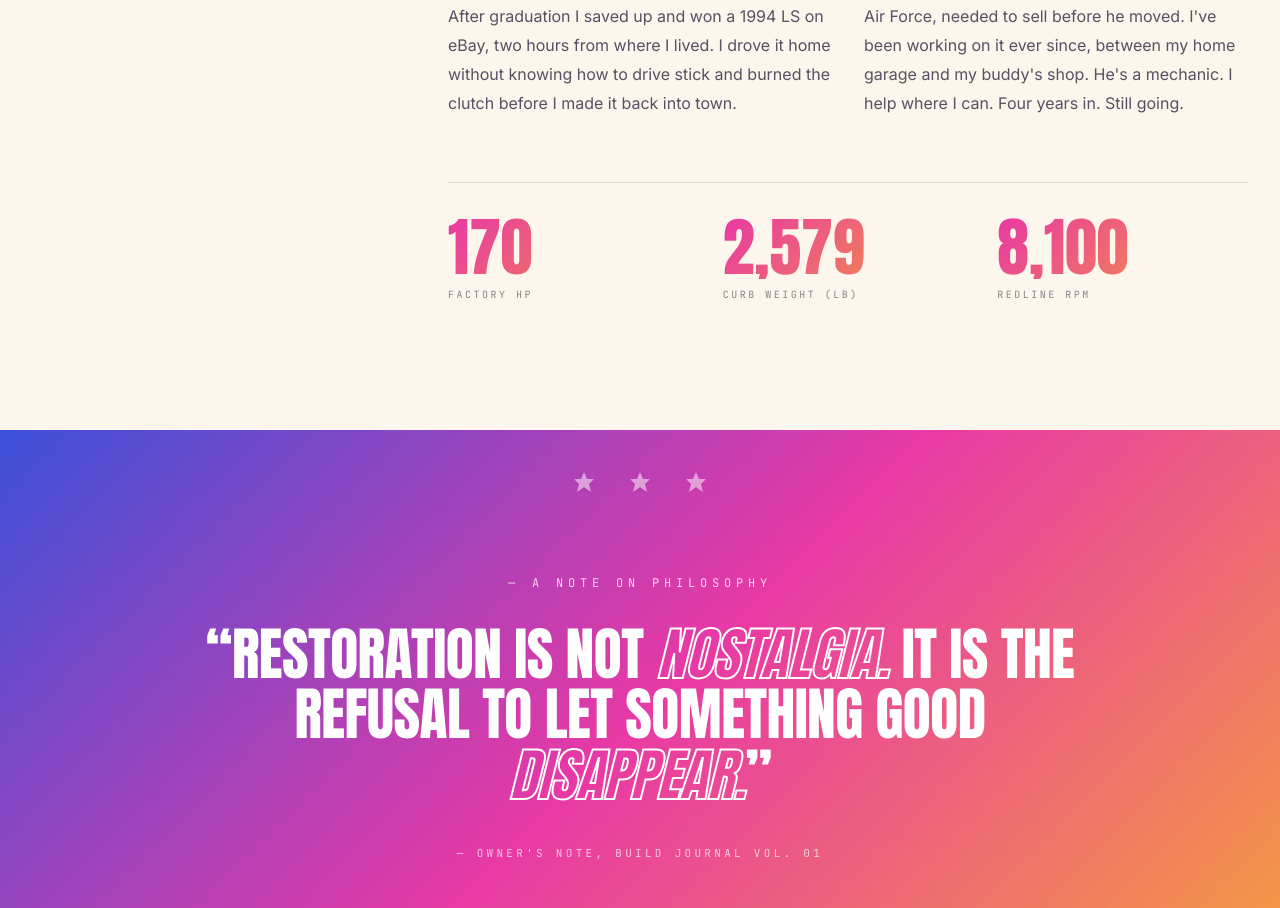
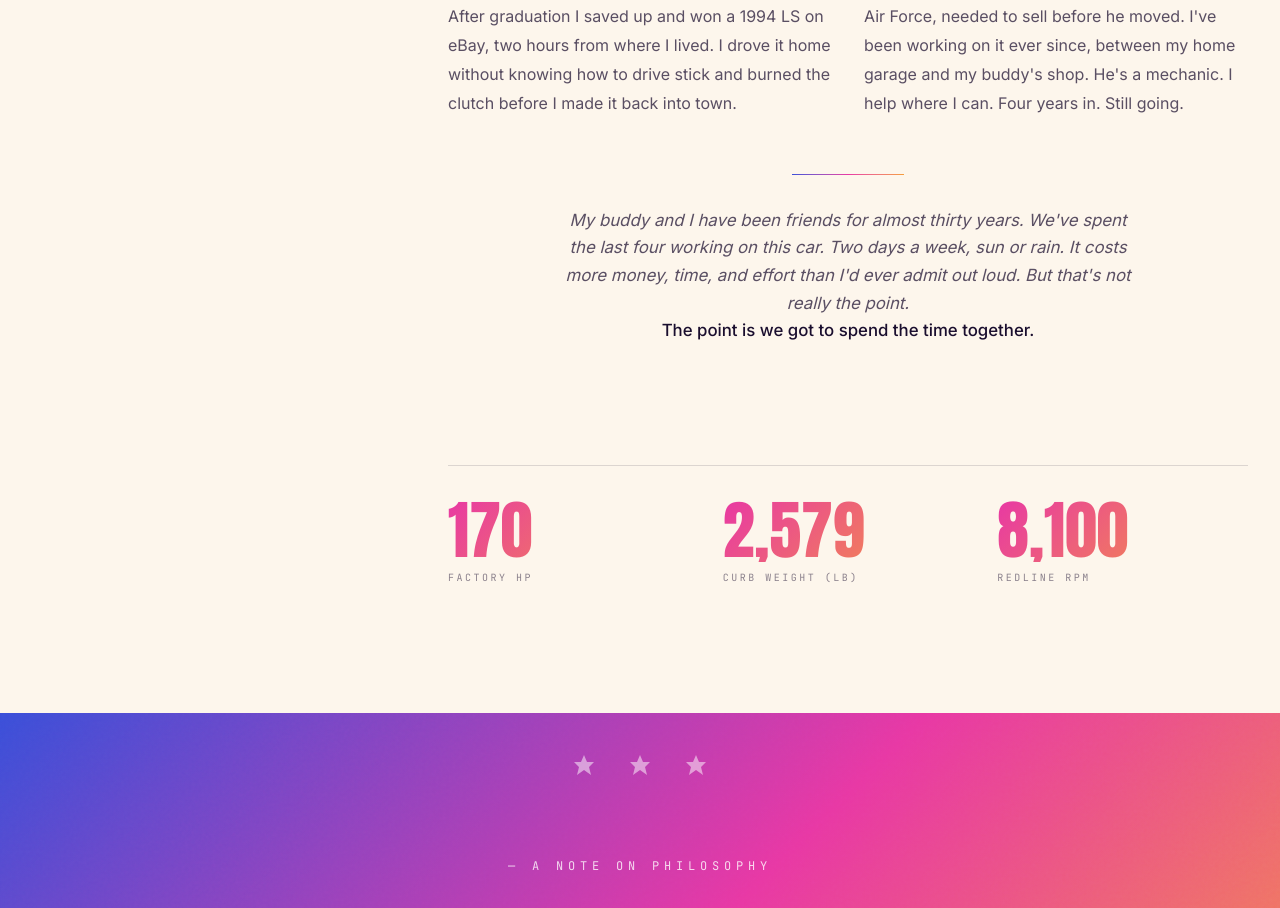
Before and after one commit to vizantirmarketing-alt/golden-era-integra, a Next.js app: page / in a window 1280 px wide. Shown: the part 1563-2471 px from the top of the page. Built offline with nearby package versions, Linux system fonts and the light colour scheme; no server answers.

Commit message:
feat: add friendship reflection to origin story closing

```diff
--- a/src/app/page.tsx
+++ b/src/app/page.tsx
@@ -98,6 +98,23 @@ export default function Home() {
                   since, between my home garage and my buddy&apos;s shop.
                   He&apos;s a mechanic. I help where I can. Four years in.
                   Still going.
+                </p>
+              </div>
+              <div className="mx-auto max-w-[36rem] py-14 text-center">
+                <div
+                  className="mx-auto mb-8 h-px w-28 bg-gradient-to-r from-blue via-magenta to-orange"
+                  aria-hidden
+                />
+                <p className="text-[1.05rem] leading-[1.65] text-ink-soft italic">
+                  My buddy and I have been friends for almost thirty years.
+                  We&apos;ve spent the last four working on this car. Two days a
+                  week, sun or rain. It costs more money, time, and effort than
+                  I&apos;d ever admit out loud. But that&apos;s not really the
+                  point.
+                  <br />
+                  <span className="font-medium not-italic text-ink">
+                    The point is we got to spend the time together.
+                  </span>
                 </p>
               </div>
               <div className="gesi-stats" aria-label="Key figures">
```
